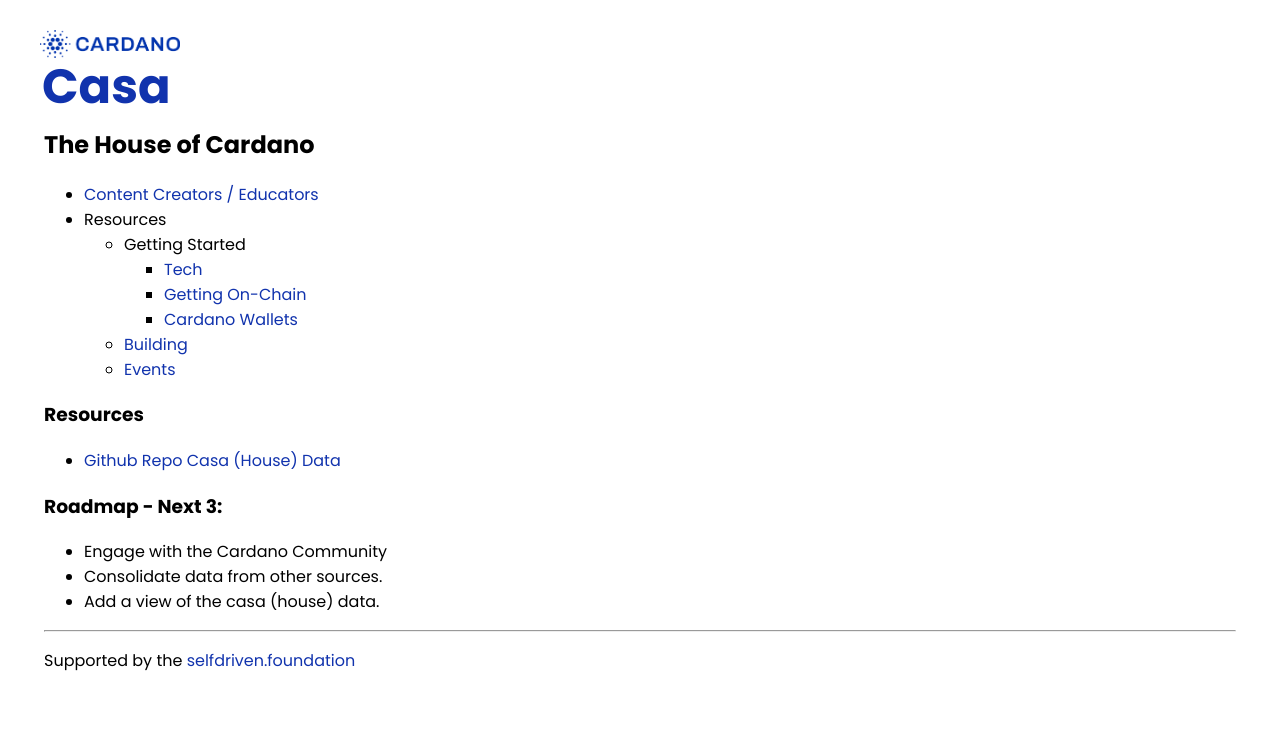
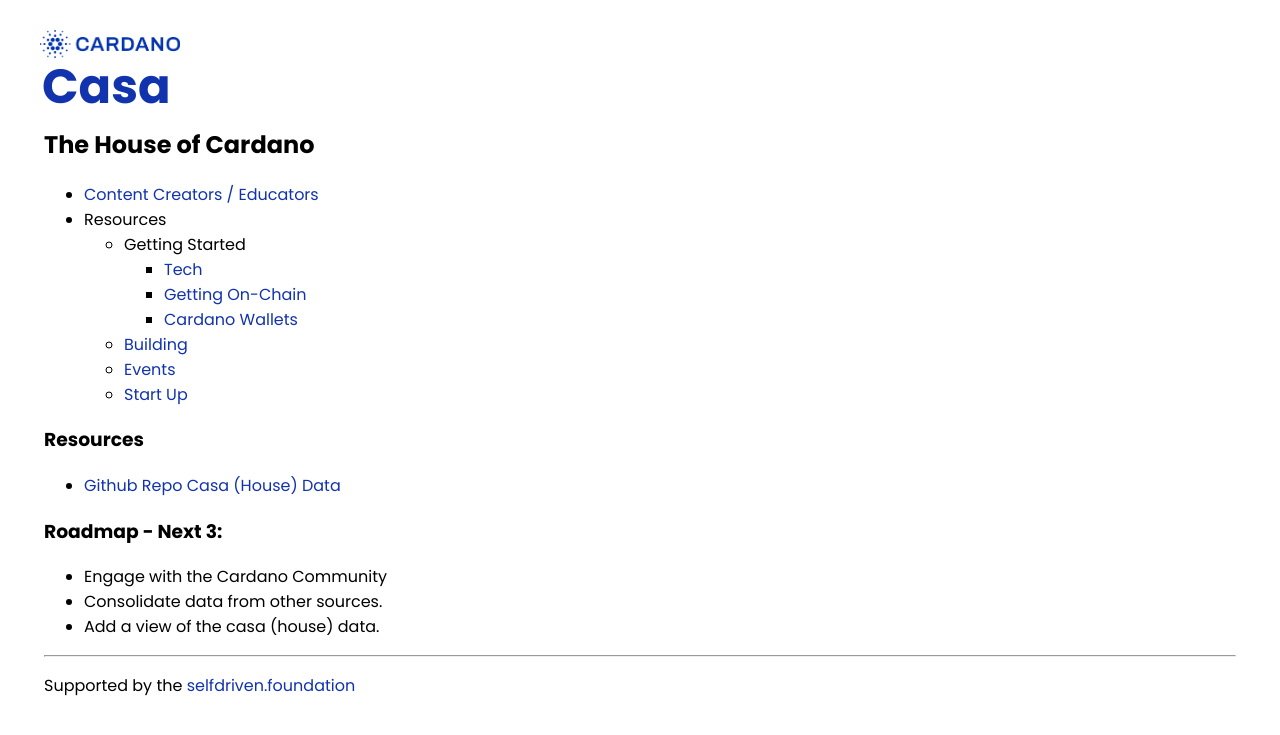
Before and after one commit to selfdriven-octo/cardano-casa, a Jekyll site: the page built from docs/index.md, in a window 1280 px wide. Shown: the top 735 px of the page. Built offline with Jekyll 4.4.1, drawn with Linux system fonts in a browser that asks for light colours.

Commit message:
Update index.md

```diff
--- a/docs/index.md
+++ b/docs/index.md
@@ -13,6 +13,7 @@ title: Home
         - [Cardano Wallets](https://cardanowallets.io)
     - [Building](https://cardano.build)
     - [Events](https://cardano.events)
+    - [Start Up](/resources/startup/)
 
 ### Resources
 - [Github Repo Casa (House) Data](https://github.com/selfdriven-octo/cardano-casa/tree/main/data)
```
